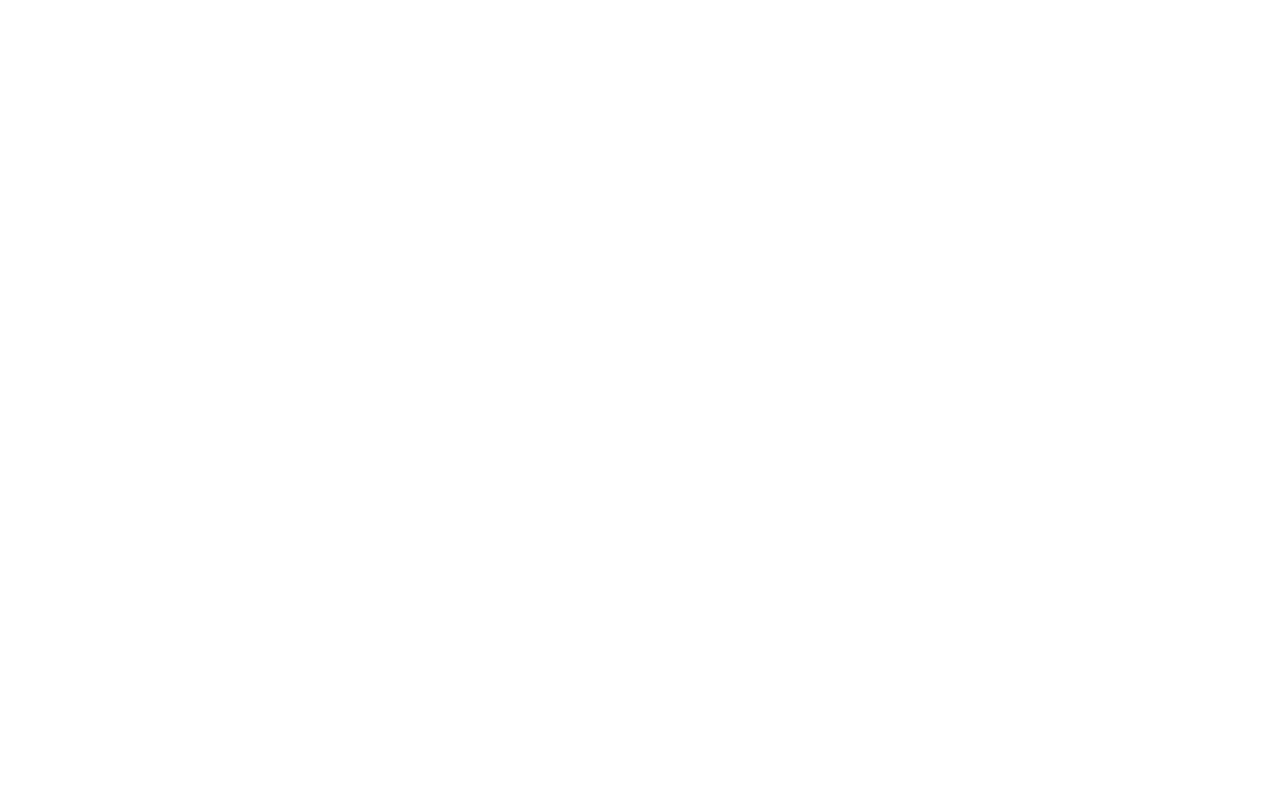
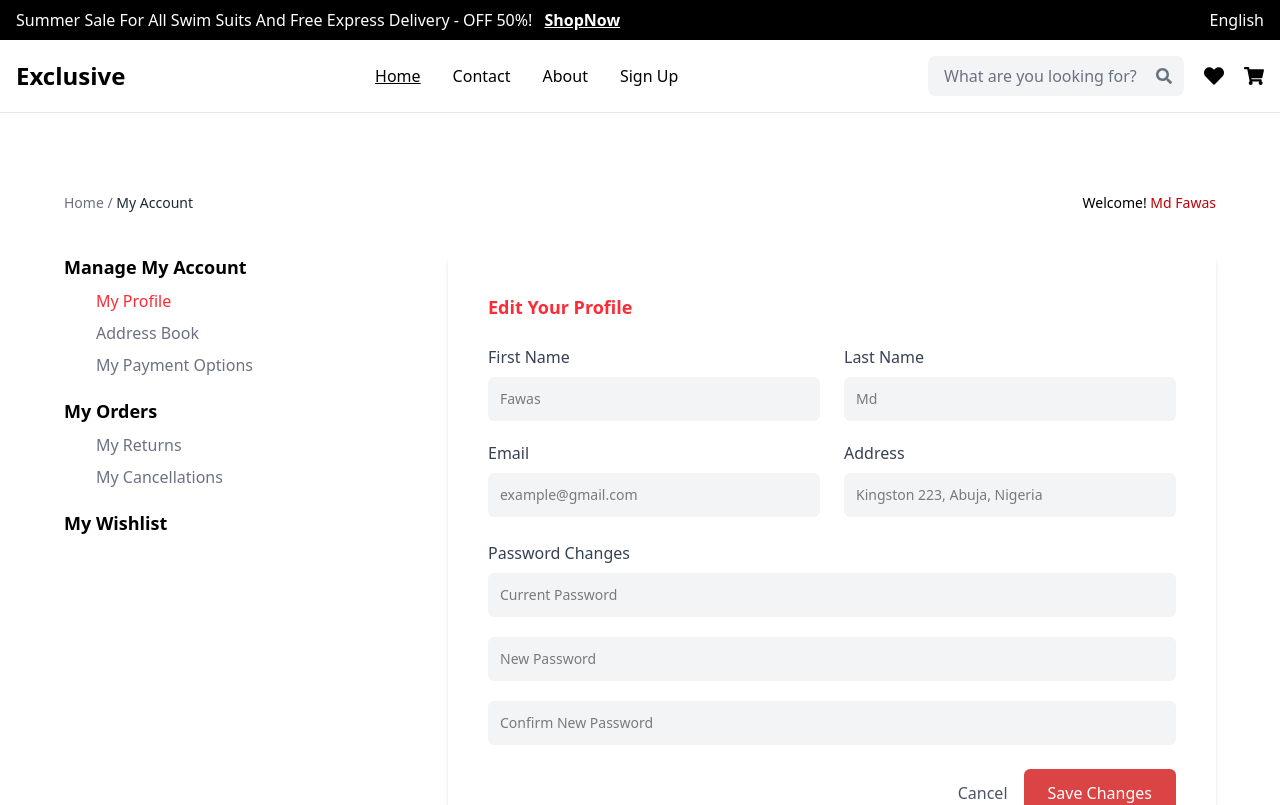
Before and after one commit to Za-editor/EXCLUSIVE, a React (Vite) app: page /account in a window 1280 px wide. Before the commit this address had no page. Shown: the top 805 px of the page. Built offline with nearby package versions, Linux system fonts and the light colour scheme.

Commit message:
Finished the Ui for the Account Page

```diff
--- a/src/App.jsx
+++ b/src/App.jsx
@@ -6,6 +6,7 @@
 import Homepage from "./pages/Homepage";
 import ContactPage from "./pages/ContactPage";
 import AboutPage from "./pages/AboutPage";
+import AccountPage from "./pages/AccountPage";
 
 const queryClient = new QueryClient();
 
@@ -21,7 +22,7 @@
               <Route path="/signup" element={<SignUp />}></Route>
               <Route path="/contact" element={<ContactPage />}></Route>
               <Route path="/about" element={<AboutPage />}></Route>
-
+              <Route path="/account" element={<AccountPage />}></Route>
             </Route>
           </Routes>
         </BrowserRouter>
--- /dev/null
+++ b/src/pages/AccountPage.jsx
@@ -0,0 +1,140 @@
+import React from "react";
+import Button from "../components/ui/Button";
+
+const AccountPage = () => {
+  return (
+    <div className="container mx-auto px-4 md:px-8 lg:px-16">
+      {/* Breadcrumb & Welcome */}
+      <div className="text-sm text-gray-500 mt-5 md:mt-20 mb-5 md:mb-10 flex flex-col md:flex-row md:justify-between md:items-center gap-2">
+        <div>
+          <span className="cursor-pointer hover:text-gray-700">Home</span> /
+          <span className="text-gray-800 font-medium"> My Account</span>
+        </div>
+        <div>
+          <span className="cursor-pointer hover:text-gray-700 text-black">
+            Welcome!{" "}
+          </span>
+          <span className="text-red-700 font-medium">Md Fawas</span>
+        </div>
+      </div>
+
+      {/* Main Layout */}
+      <div className="flex flex-col md:flex-row gap-10 md:gap-16 lg:gap-24 md:my-10">
+        {/* Sidebar Menu */}
+        <div className="w-full md:w-1/3 lg:w-1/4 bg-white md:bg-transparent rounded-lg p-5 md:p-0 shadow md:shadow-none">
+          {/* Manage account */}
+          <p className="text-black text-lg font-semibold">Manage My Account</p>
+          <div className="text-gray-500 ml-4 md:ml-8 space-y-2 mt-2 mb-5">
+            <p className="text-red-500 cursor-pointer">My Profile</p>
+            <p className="cursor-pointer hover:text-red-500 transition">
+              Address Book
+            </p>
+            <p className="cursor-pointer hover:text-red-500 transition">
+              My Payment Options
+            </p>
+          </div>
+
+          {/* Orders */}
+          <p className="text-black text-lg font-semibold">My Orders</p>
+          <div className="text-gray-500 ml-4 md:ml-8 space-y-2 mt-2 mb-5">
+            <p className="cursor-pointer hover:text-red-500 transition">
+              My Returns
+            </p>
+            <p className="cursor-pointer hover:text-red-500 transition">
+              My Cancellations
+            </p>
+          </div>
+
+          {/* Wishlist */}
+          <p className="text-black text-lg font-semibold">My Wishlist</p>
+        </div>
+
+        {/* Profile Form */}
+        <div className="w-full md:w-2/3 bg-white p-5 sm:p-8 md:p-10 rounded-lg shadow-md">
+          <h2 className="text-lg text-red-500 font-semibold mb-6">
+            Edit Your Profile
+          </h2>
+          <form>
+            {/* Name Inputs */}
+            <div className="grid grid-cols-1 md:grid-cols-2 gap-6">
+              <div>
+                <label className="block text-gray-700 mb-2">First Name</label>
+                <input
+                  type="text"
+                  placeholder="Fawas"
+                  className="bg-gray-100 rounded-md p-3 focus:outline-none w-full text-sm"
+                />
+              </div>
+              <div>
+                <label className="block text-gray-700 mb-2">Last Name</label>
+                <input
+                  type="text"
+                  placeholder="Md"
+                  className="bg-gray-100 rounded-md p-3 focus:outline-none w-full text-sm"
+                />
+              </div>
+            </div>
+
+            {/* Email & Address */}
+            <div className="grid grid-cols-1 md:grid-cols-2 gap-6 mt-5">
+              <div>
+                <label className="block text-gray-700 mb-2">Email</label>
+                <input
+                  type="email"
+                  placeholder="example@gmail.com"
+                  className="bg-gray-100 rounded-md p-3 focus:outline-none w-full text-sm"
+                />
+              </div>
+              <div>
+                <label className="block text-gray-700 mb-2">Address</label>
+                <input
+                  type="text"
+                  placeholder="Kingston 223, Abuja, Nigeria"
+                  className="bg-gray-100 rounded-md p-3 focus:outline-none w-full text-sm"
+                />
+              </div>
+            </div>
+
+            {/* Password Change */}
+            <div className="mt-6 space-y-5">
+              <label className="block text-gray-700 mb-2">
+                Password Changes
+              </label>
+              <input
+                type="password"
+                placeholder="Current Password"
+                className="bg-gray-100 rounded-md p-3 focus:outline-none w-full text-sm"
+              />
+              <input
+                type="password"
+                placeholder="New Password"
+                className="bg-gray-100 rounded-md p-3 focus:outline-none w-full text-sm"
+              />
+              <input
+                type="password"
+                placeholder="Confirm New Password"
+                className="bg-gray-100 rounded-md p-3 focus:outline-none w-full text-sm"
+              />
+            </div>
+
+            {/* Buttons */}
+            <div className="flex flex-col sm:flex-row justify-end gap-4 mt-6">
+              <button
+                type="button"
+                className="text-gray-600 hover:text-gray-400 transition"
+              >
+                Cancel
+              </button>
+              <Button
+                title="Save Changes"
+                classes="bg-[#DB4444] text-white px-6 py-3 rounded-md hover:bg-[#DB4456] transition duration-300"
+              />
+            </div>
+          </form>
+        </div>
+      </div>
+    </div>
+  );
+};
+
+export default AccountPage;
```
